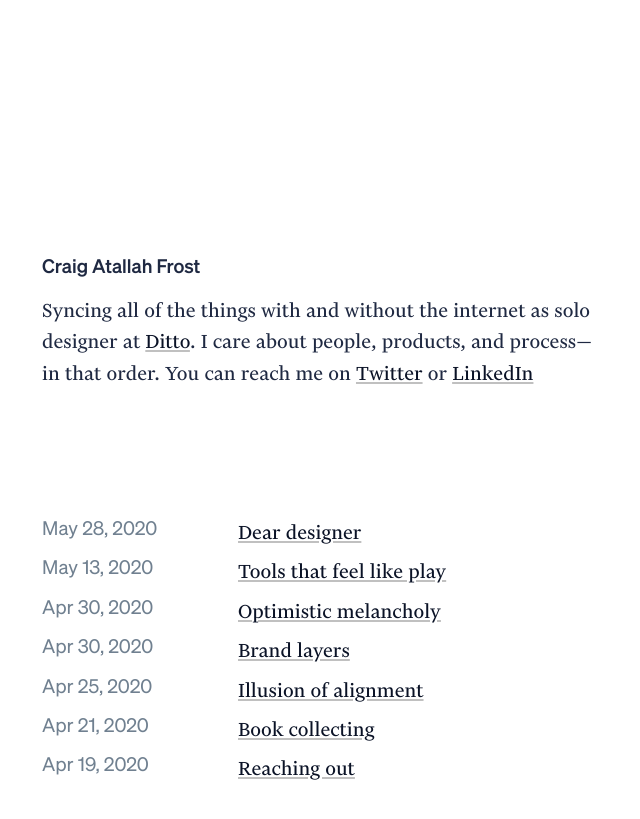
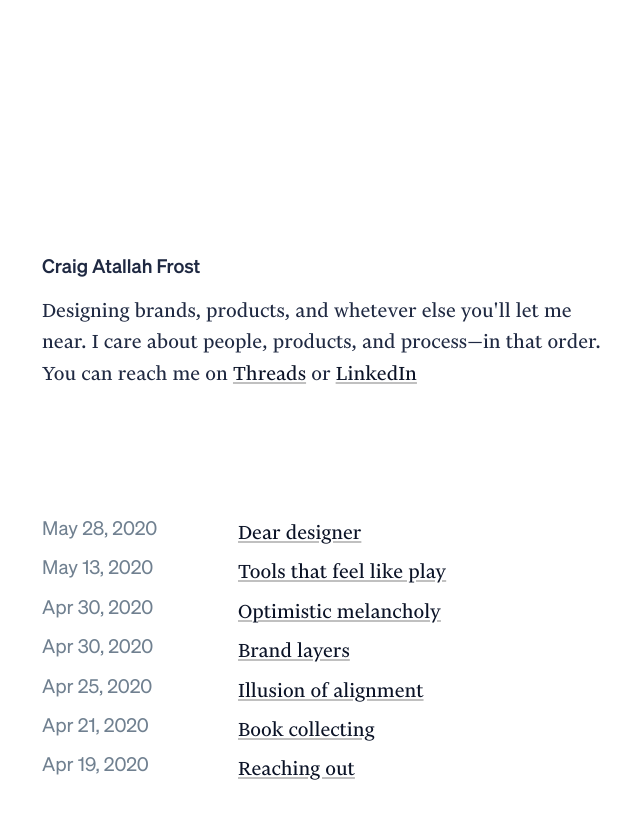
Before and after one commit to craigthomasfrost/cfdesigner.github.io, a Jekyll site: the page built from index.md, in a window 1280 px wide. Shown: the top 819 px of the page, without its empty margins (316-956 px from the left). Built offline with Jekyll 4.4.1, drawn with Linux system fonts in a browser that asks for light colours; some web fonts are replaced.

Commit message:
Update index.md

```diff
--- a/index.md
+++ b/index.md
@@ -3,7 +3,7 @@ layout: default
 title: Home
 ---
 <h1 class="home-heading">Craig Atallah Frost</h1>
-<p>Syncing all of the things with and without the internet as solo designer at <a href="https://ditto.live/">Ditto</a>. I care about people, products, and process—in that order. You can reach me on <a href="https://twitter.com/atallahfrost">Twitter</a> or <a href="https://www.linkedin.com/in/craigtfrost/">LinkedIn</a></p>
+<p>Designing brands, products, and whetever else you'll let me near. I care about people, products, and process—in that order. You can reach me on <a href="https://threads.net/atallahfrost">Threads</a> or <a href="https://www.linkedin.com/in/craigtfrost/">LinkedIn</a></p>
 
 <ul class="post-list">
 {% for post in site.posts %}
```
